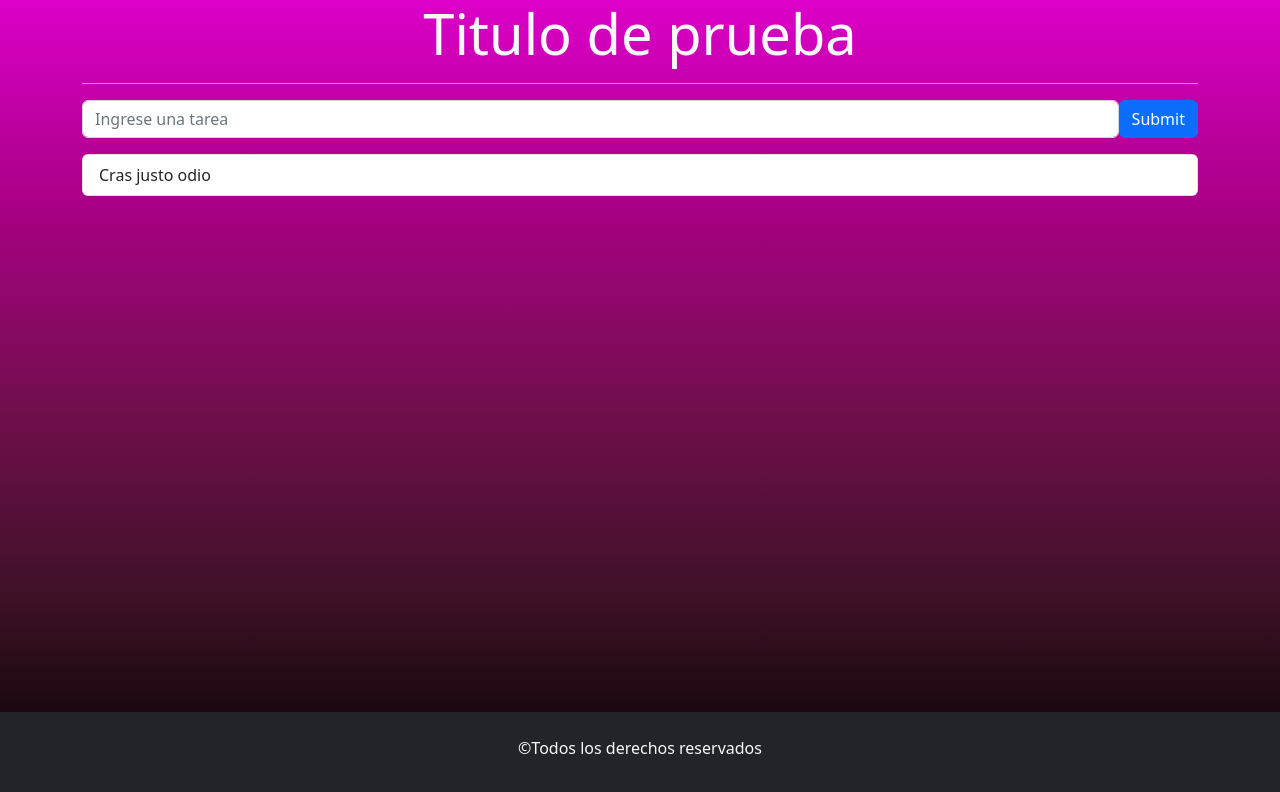
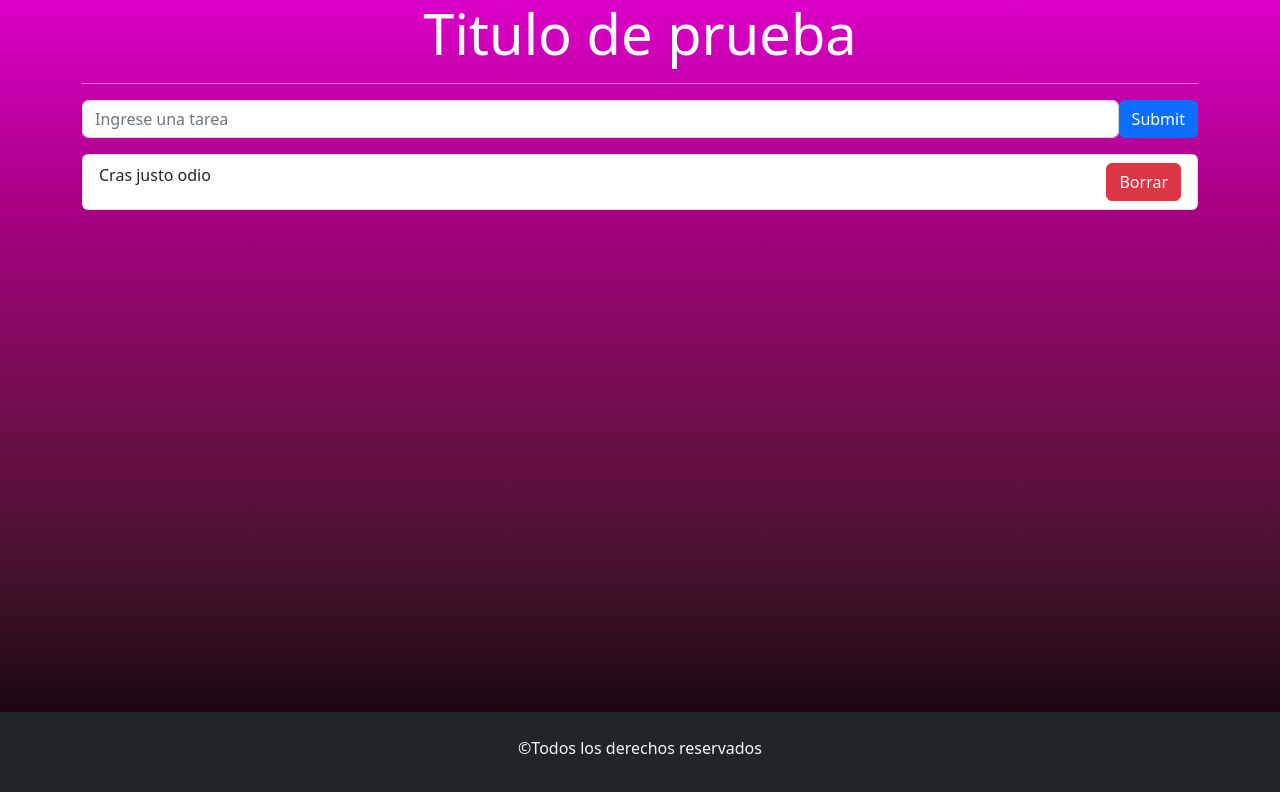
Before and after one commit to LeooQuipildor/REACTJS-EJ-5, a React (Vite) app: page / in a window 1280 px wide. Shown: the top 792 px of the page. Built offline with nearby package versions, Linux system fonts and the light colour scheme.

Commit message:
Agregamos un boton al itemTarea

```diff
--- a/src/components/ItemTarea.jsx
+++ b/src/components/ItemTarea.jsx
@@ -1,8 +1,12 @@
 import ListGroup from 'react-bootstrap/ListGroup';
+import { Button } from 'react-bootstrap';
 
 const ItemTarea = () => {
     return (
-        <ListGroup.Item>Cras justo odio</ListGroup.Item>
+        <ListGroup.Item className='d-flex justify-content-between'>
+            Cras justo odio
+            <Button variant='danger'>Borrar</Button>
+        </ListGroup.Item>
     );
 };
 
```
